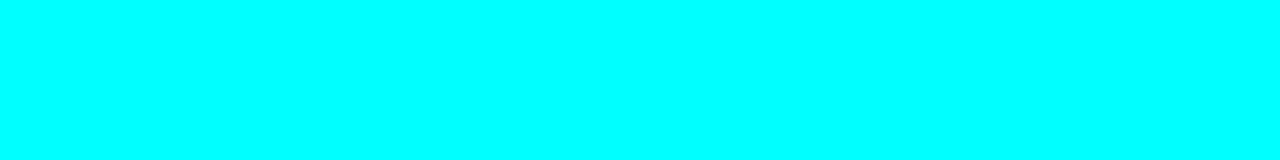
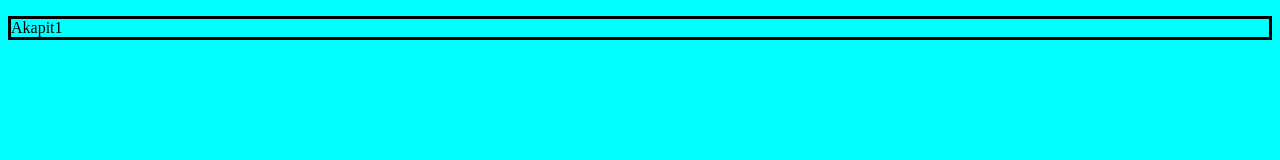
Before and after one commit to krollpattryk/www1, a plain HTML site: page index.html in a window 1280 px wide. Drawn offline with Linux system fonts and the light colour scheme.

Commit message:
Dodano akapit1

```diff
--- a/index.html
+++ b/index.html
@@ -8,6 +8,6 @@
         <link rel="stylesheet" href="style.css">
     </head>
 <body>
-
+    <p>Akapit1</p>
 </body>
 </html>
--- a/style.css
+++ b/style.css
@@ -2,3 +2,9 @@ body
 {
    background-color: aqua;
 }
+p
+{
+    border: solid;
+    width: 100;
+    height: 200;
+}
```
